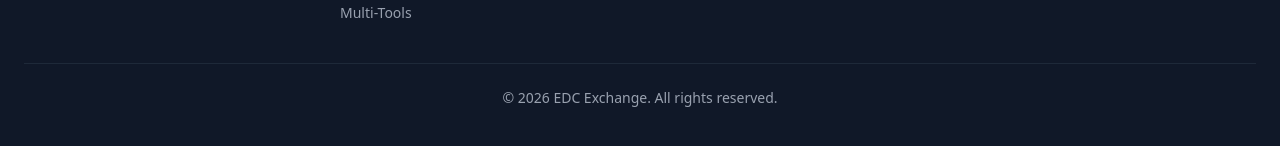
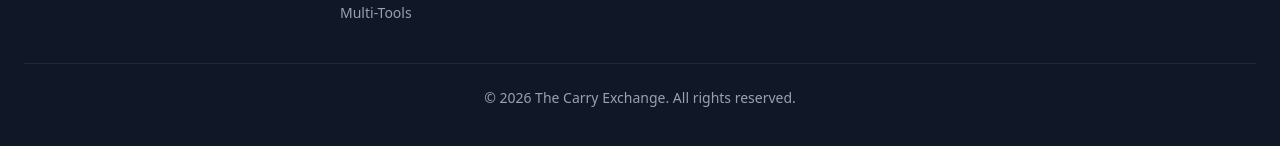
Before and after one commit to chris-briden/edc-exchange, a Next.js app: page / in a window 1280 px wide. Shown: the part 3306-3452 px from the top of the page. Built offline with nearby package versions, Linux system fonts and the light colour scheme; no server answers; the database is empty.

Commit message:
Change brand name and copyright in Footer component
Updated the footer component to reflect the new brand name and adjusted the copyright notice.

```diff
--- a/src/components/Footer.tsx
+++ b/src/components/Footer.tsx
@@ -10,7 +10,7 @@
             <div className="flex items-center gap-3 mb-4">
               <Image
                 src="/logo-white.png"
-                alt="EDC Exchange"
+                alt="The Carry Exchange"
                 width={182}
                 height={52}
               />
@@ -58,7 +58,7 @@
           </div>
         </div>
         <div className="border-t border-gray-800 mt-10 pt-6 text-center text-sm">
-          &copy; 2026 EDC Exchange. All rights reserved.
+          &copy; 2026 The Carry Exchange. All rights reserved.
         </div>
       </div>
     </footer>
```
